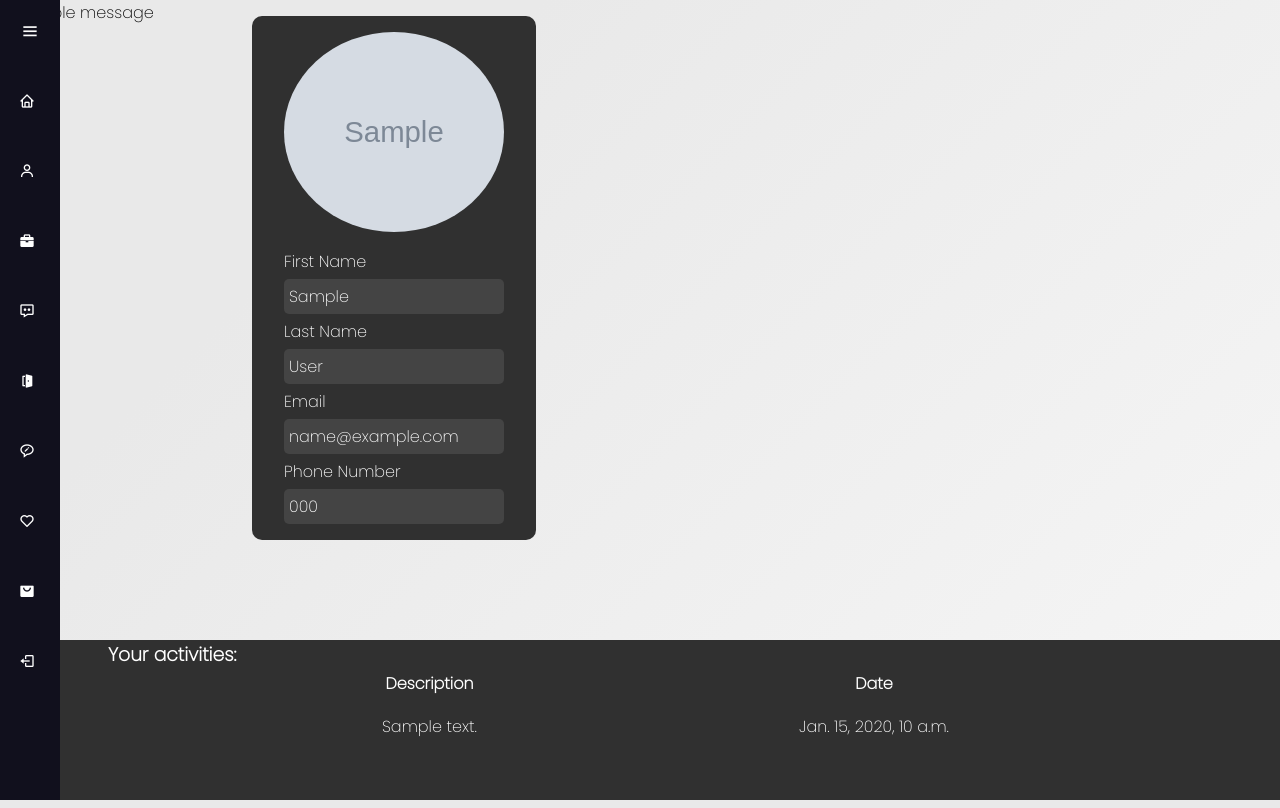
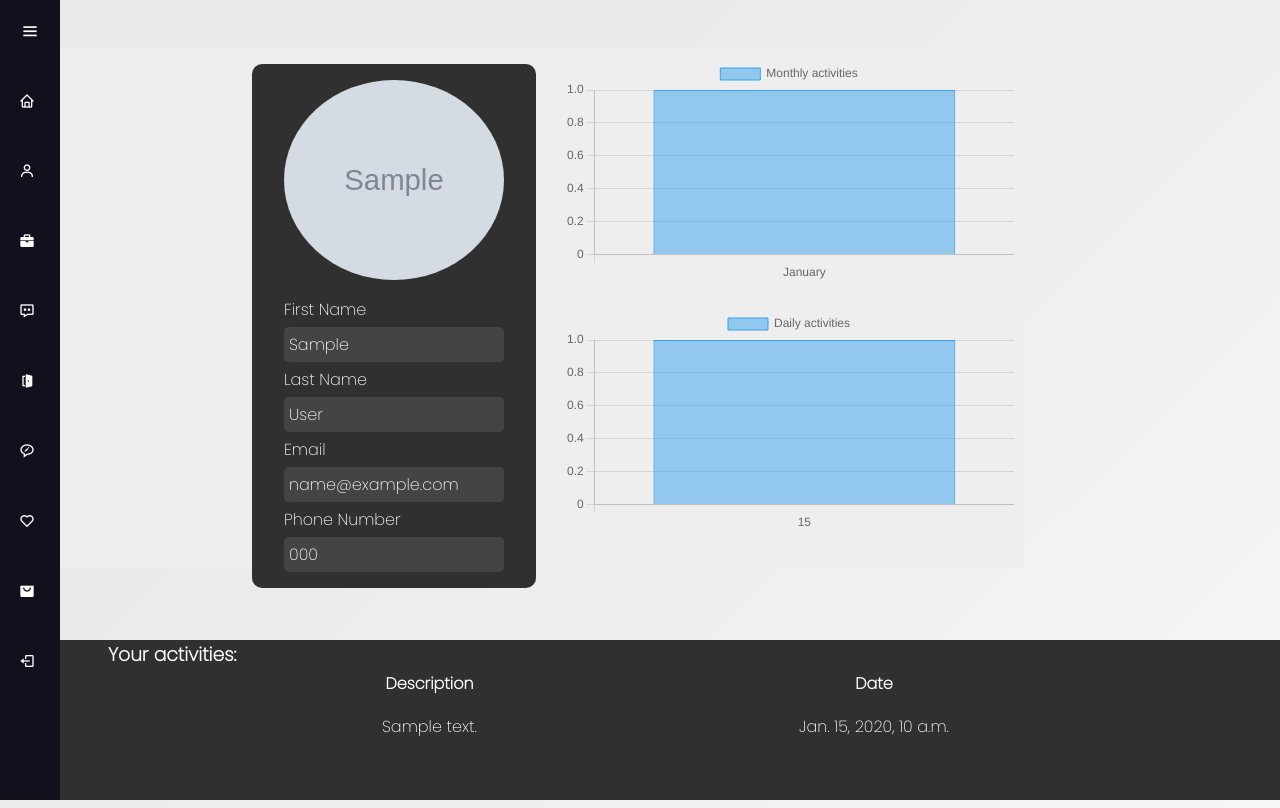
Before and after one commit to Latterlig96/django-lessons, a Django app: page /accounts/students/1/profile in a window 1280 px wide. Shown: the top 808 px of the page. Run offline with Django 3.2, Linux system fonts and the light colour scheme; tables that the repository leaves empty hold one stand-in row (values such as "Sample post"); grey boxes marked "Sample" are stand-in pictures; one stand-in notice (Sample message) is shown.

Commit message:
Added charts of activities for students

```diff
--- a/django_lessons/accounts/views.py
+++ b/django_lessons/accounts/views.py
@@ -42,6 +42,8 @@
                 student=instance.user
             ).order_by("created_at")[:10]
         context["student_profile"] = instance
+        context["monthly_activities"] = Activities.get_monthly_activities(instance.user)
+        context["daily_activities"] = Activities.get_daily_activities(instance.user)
         return context
 
     def get_queryset(self) -> QuerySet:
--- a/django_lessons/static/accounts/css/profile.css
+++ b/django_lessons/static/accounts/css/profile.css
@@ -200,3 +200,30 @@
     color: white;
     padding-left: 20rem;
 }
+
+.canvas-wrapper {
+    display: flex;
+    justify-content: center;
+    align-items: center;
+    flex-direction: column;
+    margin-top: 3rem;
+    width: 80%;
+    background: black;
+    background-color: #eee;
+    padding: 10px;
+    border-radius: 2px;
+}
+
+.monthly-activities-canvas {
+    align-self: flex-end;
+    width: 450px;
+    height: 250px;
+    margin-left: 15rem;
+}
+
+.daily-activities-canvas {
+    align-self: flex-end;
+    width: 450px;
+    height: 250px;
+    margin-left: 15rem;
+}
--- a/django_lessons/templates/accounts/student_profile.html
+++ b/django_lessons/templates/accounts/student_profile.html
@@ -9,6 +9,7 @@
         <link href='https://unpkg.com/boxicons@2.1.1/css/boxicons.min.css' rel='stylesheet'>
         <script src="https://code.jquery.com/jquery-3.3.1.slim.min.js"></script>
         <script src="{% static 'accounts/js/profile.js' %}"></script>
+        <script src="https://cdn.jsdelivr.net/npm/chart.js"></script>
     </head>
     <body>
         <div class="sidebar">
@@ -50,16 +51,16 @@
                 <li>
                     <a href="{% url 'chat:student_chat_room' request.user.pk %}">
                         <i class='bx bxs-door-open'></i>
-                        <span class="links-name">Chat Rooms</span>
+                        <span class="links-name">{% trans "Chat Rooms" %}</span>
                     </a>
-                    <span class="tooltip">Rooms</span>
+                    <span class="tooltip">{% trans "Rooms" %}</span>
                 </li>
                 <li>
                     <a href="{% url 'accounts:student_answers' request.user.pk %}">
                         <i class='bx bx-message-rounded-edit'></i>
-                        <span class="links-name">Answers</span>
+                        <span class="links-name">{% trans "Answers" %}</span>
                     </a>
-                    <span class="tooltip">Answers</span>
+                    <span class="tooltip">{% trans "Answers" %}</span>
                 </li>
                 <li>
                     <a href="{% url 'app:favorites' request.user.pk %}">
@@ -85,7 +86,7 @@
             </ul>
         </div>
         {% for message in messages %}
-            <div class="alert {{ message.tags }} alert-dismissible" role="alert">
+            <div id="alert-message" role="alert" style="padding: 10px; left: 30%; border-radius: 5px; background: rgb(176, 176, 242);">
                 <button type="button" class="close" data-dismiss="alert" aria-label="Close">
                 <span aria-hidden="true">&times;</span>
                 </button>
@@ -131,7 +132,13 @@
                 </div>
             </div>
         </div>
-        <div class="activities-plot">
+        <div class="canvas-wrapper">
+            <div class="monthly-activities-canvas">
+                <canvas id="monthly-activities-plot"></canvas>
+            </div>
+            <div class="daily-activities-canvas">
+                <canvas id="daily-activities-plot"></canvas>
+            </div>
         </div>
         <div class="activities-list">
             <h3>{% trans "Your activities" %}:</h3>
@@ -155,4 +162,58 @@
             {% endif %}
         </div>
     </body>
+    <script>
+        const monthly_plot_ctx = document.getElementById('monthly-activities-plot');
+        const daily_plot_ctx = document.getElementById('daily-activities-plot');
+        const monthly_activities = {{ monthly_activities | safe }}
+        const daily_activities = {{ daily_activities | safe }}
+
+        function toMonthName(monthNumber) {
+            const date = new Date();
+            date.setMonth(monthNumber - 1);
+            return [date.toLocaleString('en-US', {
+              month: 'long',
+            })];
+          }
+
+        new Chart(monthly_plot_ctx, {
+            type: 'bar',
+            data: {
+              labels: toMonthName(monthly_activities["month"]),
+              datasets: [{
+                label: 'Monthly activities',
+                data: [monthly_activities["count"]],
+                borderWidth: 1
+              }]
+            },
+            options: {
+              scales: {
+                y: {
+                  beginAtZero: true
+                }
+              }
+            }
+          });
+          new Chart(daily_plot_ctx, {
+            type: 'bar',
+            data: {
+              labels: [daily_activities["day"]],
+              datasets: [{
+                label: 'Daily activities',
+                data: [daily_activities["count"]],
+                borderWidth: 1
+              }]
+            },
+            options: {
+              scales: {
+                y: {
+                  beginAtZero: true
+                }
+              }
+            }
+          });
+    setTimeout(function () {
+        document.getElementById('alert-message').style.display='none';
+    }, 2000);
+    </script>
 </html>
--- a/django_lessons/templates/chat/chat_room_create.html
+++ b/django_lessons/templates/chat/chat_room_create.html
@@ -2,6 +2,7 @@
 <html>
     <head>
         {% load static %}
+        {% load i18n %}
         <meta charset="UTF-8">
         <link rel="stylesheet" href="{% static 'chat/css/common.css' %}">
     </head>
@@ -11,8 +12,8 @@
                 <form class="form" method="POST">
                     {% csrf_token %}
                     {{ form.as_p }}
-                    <label for="room-create-btn">Create</label>
-                    <input id="room-create-btn" type="submit" value="Create">
+                    <label for="room-create-btn">{% trans "Create" %}</label>
+                    <input id="room-create-btn" type="submit" value={% trans "Create" %}>
                 </form>
             </div>
         </div>
```
Also changed, not shown: django_lessons/templates/accounts/student_answer.html (+4 -4 lines), django_lessons/templates/app/exercise_list.html (+6 -1 lines), django_lessons/templates/chat/chat_list.html (+6 -5 lines), django_lessons/templates/chat/chat_room.html (+5 -4 lines).
